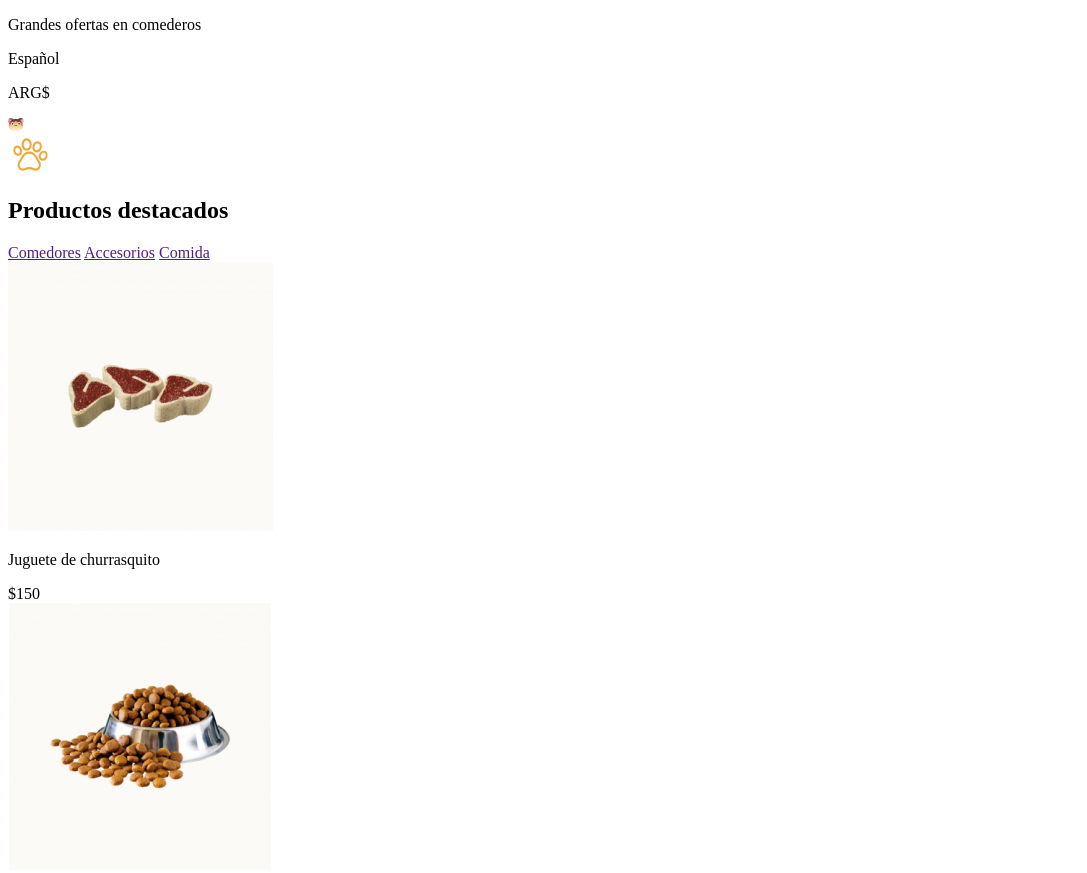
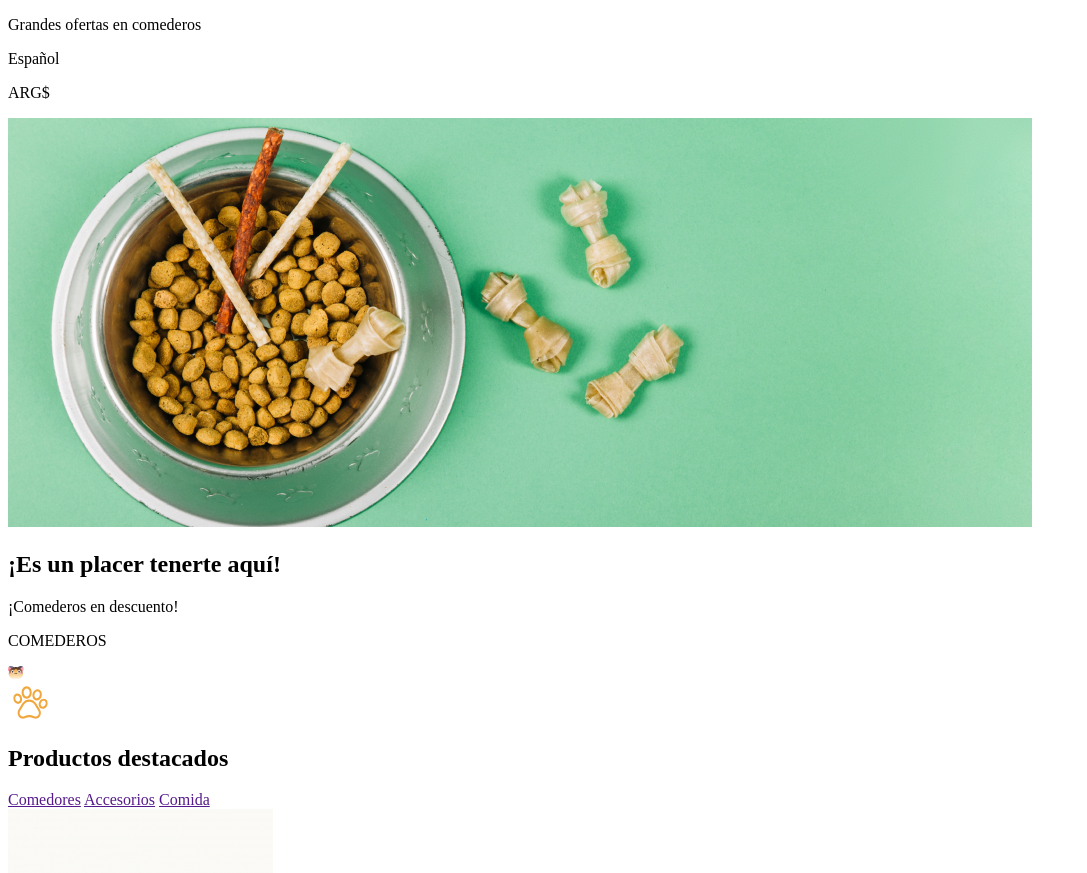
Before and after one commit to facuvillar27/FrontEndI, a plain HTML site: page index.html in a window 1280 px wide. Shown: the top 873 px of the page, without its empty margins (0-1087 px from the left). Drawn offline with Linux system fonts and the light colour scheme.

Commit message:
Agrego parte inicial de la página e imágen

```diff
--- a/index.html
+++ b/index.html
@@ -21,13 +21,19 @@
           </div>
         </div>
       </section>
+    </header>
+    <main>
+      <section>
+        <img src="img/bowl-and-pet.png" alt="Bowl con comida para perro">
+        <h2>¡Es un placer tenerte aquí!</h2>
+        <p>¡Comederos en descuento!</p>
+        <p>COMEDEROS</p>
+      </section>
       <section>
         <div>
           <img src="/img/cat.svg" alt="" />
         </div>
       </section>
-    </header>
-    <main>
       <img
         height="36.82"
         width="45.27"
```
Also changed, not shown: img/bowl-and-pet.png (added).
